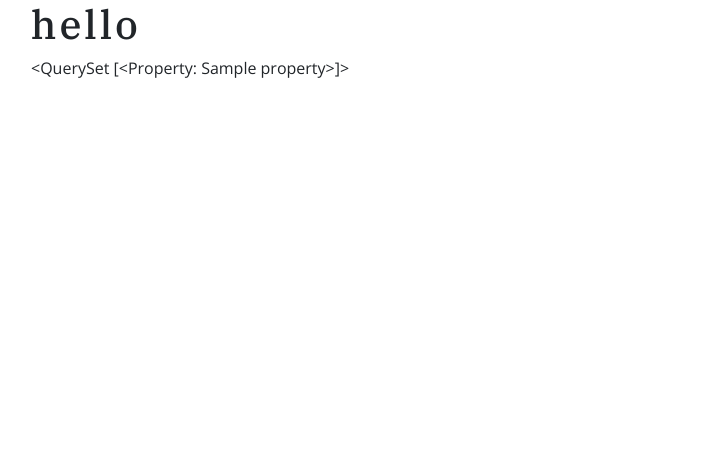
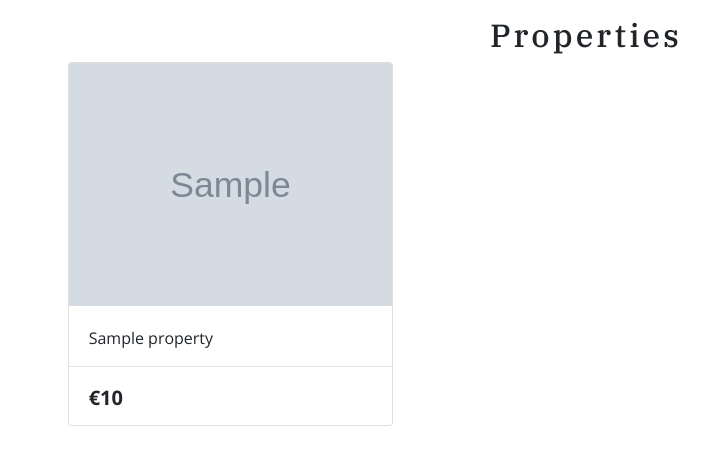
Before and after one commit to PatrickCoakley23/KMS, a Django app: page /properties/ in a window 1280 px wide. Shown: the top 465 px of the page, without its empty margins (54-763 px from the left). Run offline with Django 3.2, Linux system fonts and the light colour scheme; tables that the repository leaves empty hold one stand-in row (values such as "Sample post"); grey boxes marked "Sample" are stand-in pictures; some web fonts are replaced.

Commit message:
placed properties in bootstrap cards

```diff
--- a/properties/templates/properties/properties.html
+++ b/properties/templates/properties/properties.html
@@ -1,13 +1,45 @@
 {% extends "base.html" %}
 {% load static %}
+{% block content %}
 
-{% block content %}
-    <div class="container">
+    <div class="container-fluid">
         <div class="row">
-            <div class="col">
-                <h1>hello </h1>
-                {{ properties }}
+            <div class="col text-center mt-3">
+                <h2>Properties</h2>
+            </div>
+        </div>
+
+        <div class="row">
+            <div class="properties-container col-10 offset-1">
+                <div class="row">
+                    {% for properties in properties %}
+                    <div class="col-sm-6 col-md-6 col-lg-4">
+                        <div class="card h-100">
+                        {% if properties.image %}
+                        <a href="">
+                            <img class="card-img-top img-fluid" src="{{ MEDIA_URL}}{{ properties.image }}" alt="{{ properties.name }}">
+                        </a>
+                        {% else %}
+                        <a href="">
+                            <img class="card-img-top img-fluid" src="{{ MEDIA_URL }}noimage.jpg" alt="{{ properties.name }}">
+                        </a>
+                        {% endif %}
+                        <div class="card-body pb-0">
+                            <p class="mb-0">{{ properties.name }}</p>
+                        </div>
+                        <hr>
+                        <div class="card-footer bg-white pt-0 border-0 text-left">
+                            <div class="row">
+                                <div class="col">
+                                    <p class="lead mb-0 text-left font-weight-bold">€{{ properties.price }}</p>
+                                </div>
+                            </div>
+                        </div>
+                    </div>
+                    {% endfor %}
+                </div>
             </div>
         </div>
     </div>
+
 {% endblock %}
--- a/static/css/base.css
+++ b/static/css/base.css
@@ -188,19 +188,14 @@ h1, h2, h3, h4, h5 {
     background-color: #968c8c;
 }
 
-/* CARD DECK */
+/* CARD-TESTIMONIAL-DECK */
 
 .align-bottom {
     position: absolute;
     bottom: 1rem;
 }
 
-.card-img-top {
-    height: 200px;
-    object-fit: cover;
-}
-
-.card {
+.card-testimonials {
     border: 0;
     border-radius: 0;
     box-shadow: 5px 5px 15px #ffe139;
@@ -210,17 +205,12 @@ h1, h2, h3, h4, h5 {
     color: white;
 }
 
-.card:hover {
+.card-testimonials:hover {
     background-color: #ffe139;
     color: black;
 }
 
-.card-img, .card-img-top {
-    border-top-left-radius: 0;
-    border-top-right-radius: 0;
-}
-
-.img-fluid {
+.img-fluid-testimonials {
     height: 150px;
     margin-top: -50px;
     border: 2px solid white;
@@ -230,3 +220,5 @@ h1, h2, h3, h4, h5 {
     padding-top: 7rem;
     padding-bottom: 7rem;
 }
+
+/* PROPERTIES-CARD */
```
Also changed, not shown: home/templates/home/index.html (+6 -6 lines), media/noimage.jpg (added).
